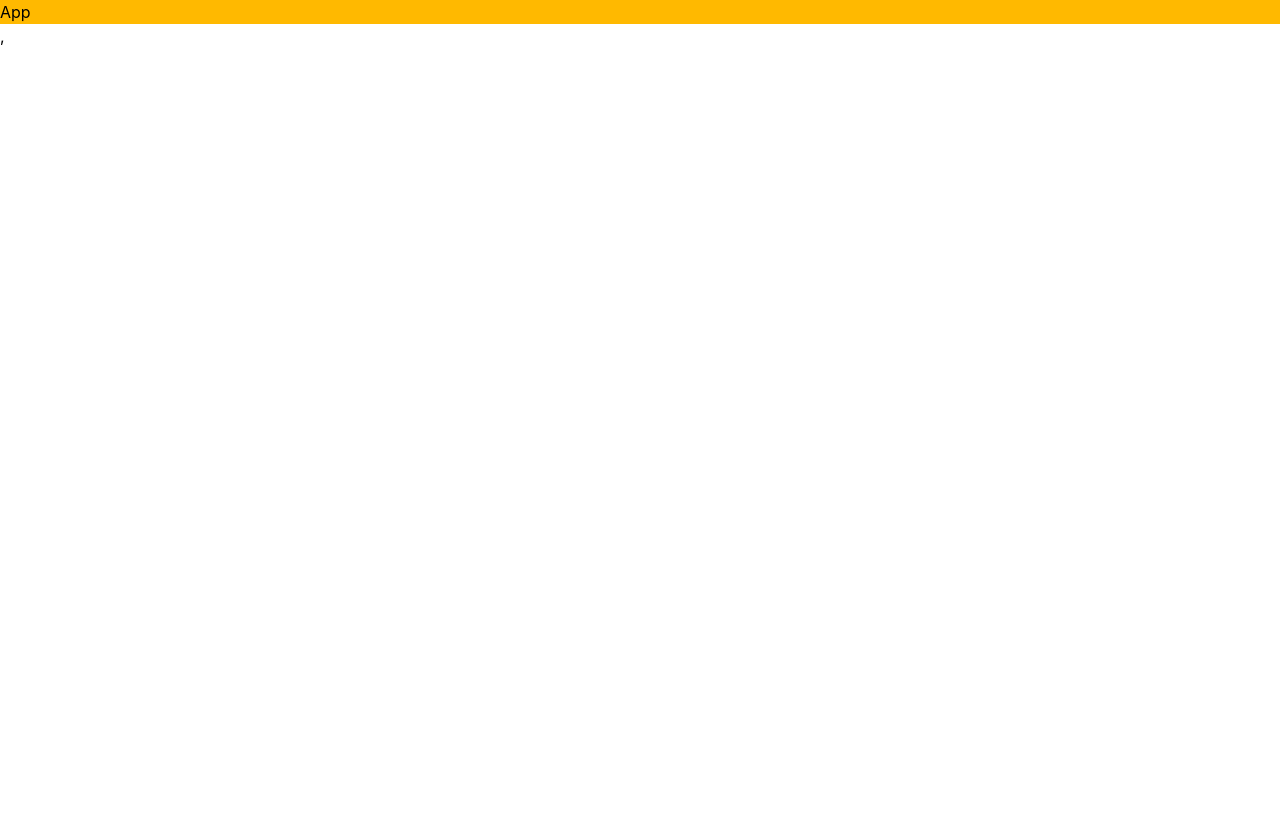
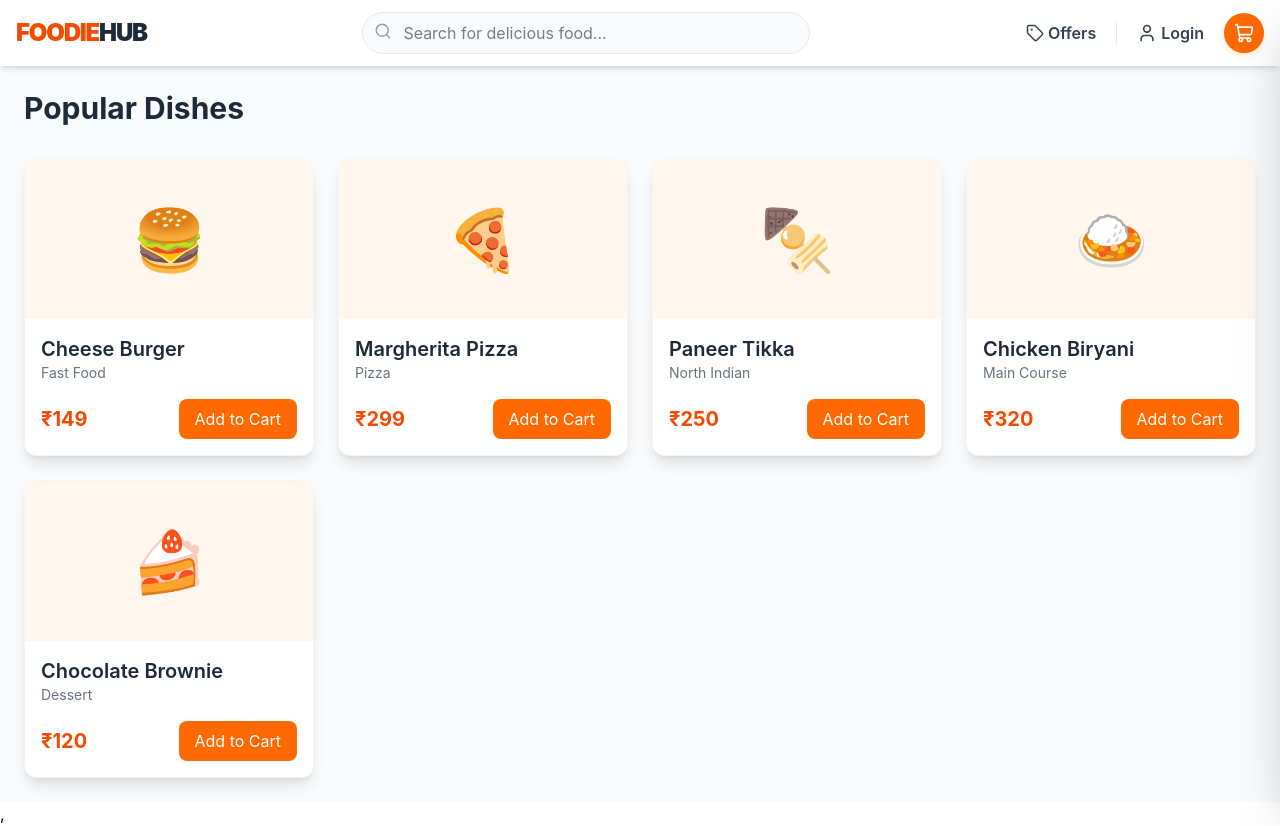
Before and after one commit to webdevsatyam-pro/food-resto, a React (Vite) app: page / in a window 1280 px wide. Before the commit the page ends 800 px from the top, so only its background shows below. Built offline with nearby package versions, Linux system fonts and the light colour scheme.

Commit message:
add home page and sliding shopping cart

```diff
--- a/src/App.jsx
+++ b/src/App.jsx
@@ -1,11 +1,70 @@
-import React from "react";
-import { Route, Routes } from "react-router";
+import React, { useState } from "react";
+import { Routes, Route } from "react-router-dom";
 
-const App = () => {
-  return <div className="bg-amber-400">App</div>;
-};
+// Components
+import Navbar from "./components/Navbar";
+import CartSidebar from "./components/CartSidebar";
 
-<Routes>
-  <Route />
-</Routes>;
+// Pages
+import Home from "./pages/Home";
+import Offers from "./pages/Offers";
+import Login from "./Auth/Login";
+import Signup from "./Auth/Signup";
+import ForgotPassword from "./Auth/ForgotPassword";
+import ResetPassword from "./Auth/ResetPassword";
+
+function App() {
+  const [searchTerm, setSearchTerm] = useState("");
+  const [cartItems, setCartItems] = useState([]);
+  const [isCartOpen, setIsCartOpen] = useState(false);
+
+  // Function: Cart me item add karne ke liye
+  const addToCart = (food) => {
+    // Har item ko ek unique ID dena zaroori hai (index use kar sakte hain agar ID na ho)
+    setCartItems([...cartItems, { ...food, cartId: Date.now() }]);
+  };
+
+  // Function: Cart se item hatane ke liye
+  const removeFromCart = (cartId) => {
+    setCartItems(cartItems.filter((item) => item.cartId !== cartId));
+  };
+
+  return (
+    <div className="min-h-screen bg-gray-50 font-sans">
+      {/* 1. Navbar: Har page pe dikhega */}
+      <Navbar
+        setSearchTerm={setSearchTerm}
+        cartCount={cartItems.length}
+        onCartClick={() => setIsCartOpen(true)}
+      />
+
+      {/* 2. Cart Sidebar: Sirf tab dikhega jab isCartOpen true ho */}
+      <CartSidebar
+        isOpen={isCartOpen}
+        onClose={() => setIsCartOpen(false)}
+        cartItems={cartItems}
+        removeFromCart={removeFromCart}
+      />
+
+      {/* 3. Saare Pages ke Routes */}
+      <main>
+        <Routes>
+          {/* Main Pages */}
+          <Route
+            path="/"
+            element={<Home searchTerm={searchTerm} addToCart={addToCart} />}
+          />
+          <Route path="/offers" element={<Offers />} />
+
+          {/* Auth Pages (Correctly Routed) */}
+          <Route path="/login" element={<Login />} />
+          <Route path="/signup" element={<Signup />} />
+          <Route path="/forgot-password" element={<ForgotPassword />} />
+          <Route path="/reset-password" element={<ResetPassword />} />
+        </Routes>
+      </main>
+    </div>
+  );
+}
+
 export default App;
--- /dev/null
+++ b/src/components/CartSidebar.jsx
@@ -0,0 +1,85 @@
+import React from "react";
+import { X, Trash2, ShoppingBag } from "lucide-react";
+
+const CartSidebar = ({ isOpen, onClose, cartItems, removeFromCart }) => {
+  // Total price calculate karne ke liye
+  const total = cartItems.reduce(
+    (acc, item) => acc + parseInt(item.price.replace("₹", "")),
+    0,
+  );
+
+  return (
+    <>
+      {/* Background Overlay (Click karne par band ho jaye) */}
+      {isOpen && (
+        <div
+          className="fixed inset-0 bg-black bg-opacity-50 z-[60] transition-opacity"
+          onClick={onClose}></div>
+      )}
+
+      {/* Side Panel */}
+      <div
+        className={`fixed top-0 right-0 h-full w-80 md:w-96 bg-white z-[70] shadow-2xl transform transition-transform duration-300 ease-in-out ${isOpen ? "translate-x-0" : "translate-x-full"}`}>
+        <div className="p-5 flex justify-between items-center border-b">
+          <h2 className="text-xl font-bold flex items-center gap-2">
+            <ShoppingBag className="text-orange-500" /> Your Cart
+          </h2>
+          <button
+            onClick={onClose}
+            className="p-2 hover:bg-gray-100 rounded-full">
+            <X size={24} />
+          </button>
+        </div>
+
+        <div className="p-5 h-[calc(100vh-200px)] overflow-y-auto">
+          {cartItems.length === 0 ? (
+            <div className="text-center mt-10 text-gray-500">
+              <p className="text-lg">Your cart is empty!</p>
+              <button
+                onClick={onClose}
+                className="text-orange-500 font-bold mt-2 hover:underline">
+                Start Ordering
+              </button>
+            </div>
+          ) : (
+            <div className="space-y-4">
+              {cartItems.map((item, index) => (
+                <div
+                  key={index}
+                  className="flex items-center gap-4 bg-gray-50 p-3 rounded-xl border border-gray-100">
+                  <div className="text-3xl bg-white p-2 rounded-lg">
+                    {item.img}
+                  </div>
+                  <div className="flex-1">
+                    <h4 className="font-bold text-gray-800">{item.name}</h4>
+                    <p className="text-orange-600 font-bold">{item.price}</p>
+                  </div>
+                  <button
+                    onClick={() => removeFromCart(item.id)}
+                    className="text-red-400 hover:text-red-600 transition">
+                    <Trash2 size={20} />
+                  </button>
+                </div>
+              ))}
+            </div>
+          )}
+        </div>
+
+        {/* Bottom Checkout Section */}
+        {cartItems.length > 0 && (
+          <div className="absolute bottom-0 left-0 w-full p-5 border-t bg-white">
+            <div className="flex justify-between items-center mb-4">
+              <span className="text-gray-600 font-medium">Subtotal:</span>
+              <span className="text-2xl font-bold text-gray-800">₹{total}</span>
+            </div>
+            <button className="w-full bg-orange-500 text-white font-bold py-3.5 rounded-xl hover:bg-orange-600 transition shadow-lg shadow-orange-100">
+              Checkout Now
+            </button>
+          </div>
+        )}
+      </div>
+    </>
+  );
+};
+
+export default CartSidebar;
--- /dev/null
+++ b/src/pages/Home.jsx
@@ -0,0 +1,89 @@
+import React from "react";
+
+const foodData = [
+  {
+    id: 1,
+    name: "Cheese Burger",
+    price: "₹149",
+    category: "Fast Food",
+    img: "🍔",
+  },
+  {
+    id: 2,
+    name: "Margherita Pizza",
+    price: "₹299",
+    category: "Pizza",
+    img: "🍕",
+  },
+  {
+    id: 3,
+    name: "Paneer Tikka",
+    price: "₹250",
+    category: "North Indian",
+    img: "🍢",
+  },
+  {
+    id: 4,
+    name: "Chicken Biryani",
+    price: "₹320",
+    category: "Main Course",
+    img: "🍛",
+  },
+  {
+    id: 5,
+    name: "Chocolate Brownie",
+    price: "₹120",
+    category: "Dessert",
+    img: "🍰",
+  },
+];
+
+const Home = ({ searchTerm, addToCart }) => {
+  const filteredFood = foodData.filter((item) =>
+    item.name.toLowerCase().includes(searchTerm.toLowerCase()),
+  );
+
+  return (
+    <div className="max-w-7xl mx-auto p-6">
+      <h1 className="text-3xl font-bold mb-8 text-gray-800">Popular Dishes</h1>
+
+      {filteredFood.length > 0 ? (
+        <div className="grid grid-cols-1 sm:grid-cols-2 lg:grid-cols-4 gap-6">
+          {filteredFood.map((food) => (
+            <div
+              key={food.id}
+              className="bg-white rounded-xl shadow-lg overflow-hidden hover:scale-105 transition-transform duration-300 border border-gray-100">
+              <div className="h-40 bg-orange-50 flex items-center justify-center text-6xl">
+                {food.img}
+              </div>
+              <div className="p-4">
+                <h3 className="text-xl font-semibold text-gray-800">
+                  {food.name}
+                </h3>
+                <p className="text-gray-500 text-sm mb-4">{food.category}</p>
+                <div className="flex justify-between items-center">
+                  <span className="text-xl font-bold text-orange-600">
+                    {food.price}
+                  </span>
+                  <button
+                    onClick={() => addToCart(food)} // Sirf food pass karein
+                    className="bg-orange-500 text-white px-4 py-2 rounded-lg hover:bg-orange-600 transition">
+                    Add to Cart
+                  </button>
+                </div>
+              </div>
+            </div>
+          ))}
+        </div>
+      ) : (
+        <div className="text-center py-20">
+          <p className="text-gray-500 text-xl">
+            Oops! No food found for "{searchTerm}"
+          </p>
+        </div>
+      )}
+    </div>
+  );
+};
+
+export default Home;
```
